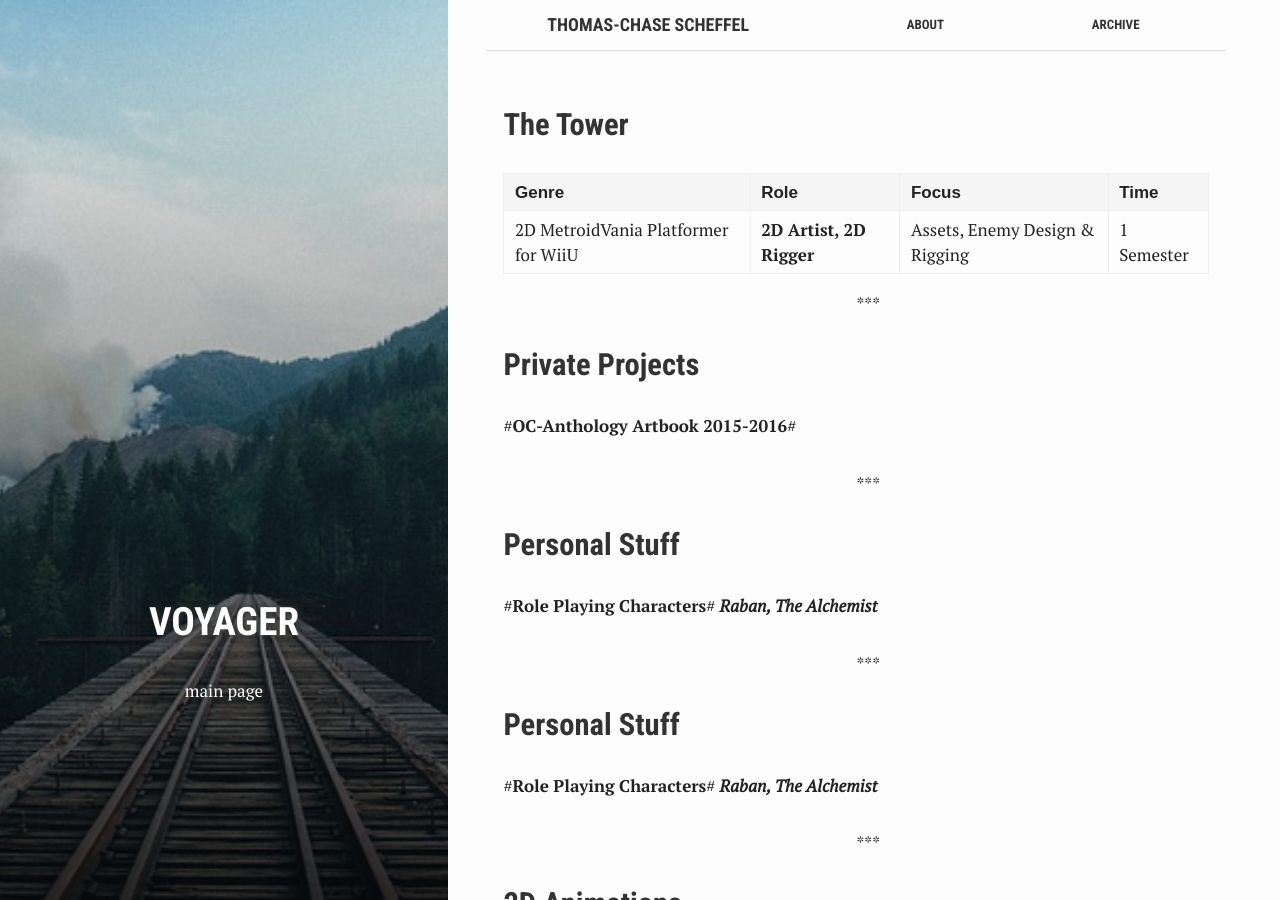
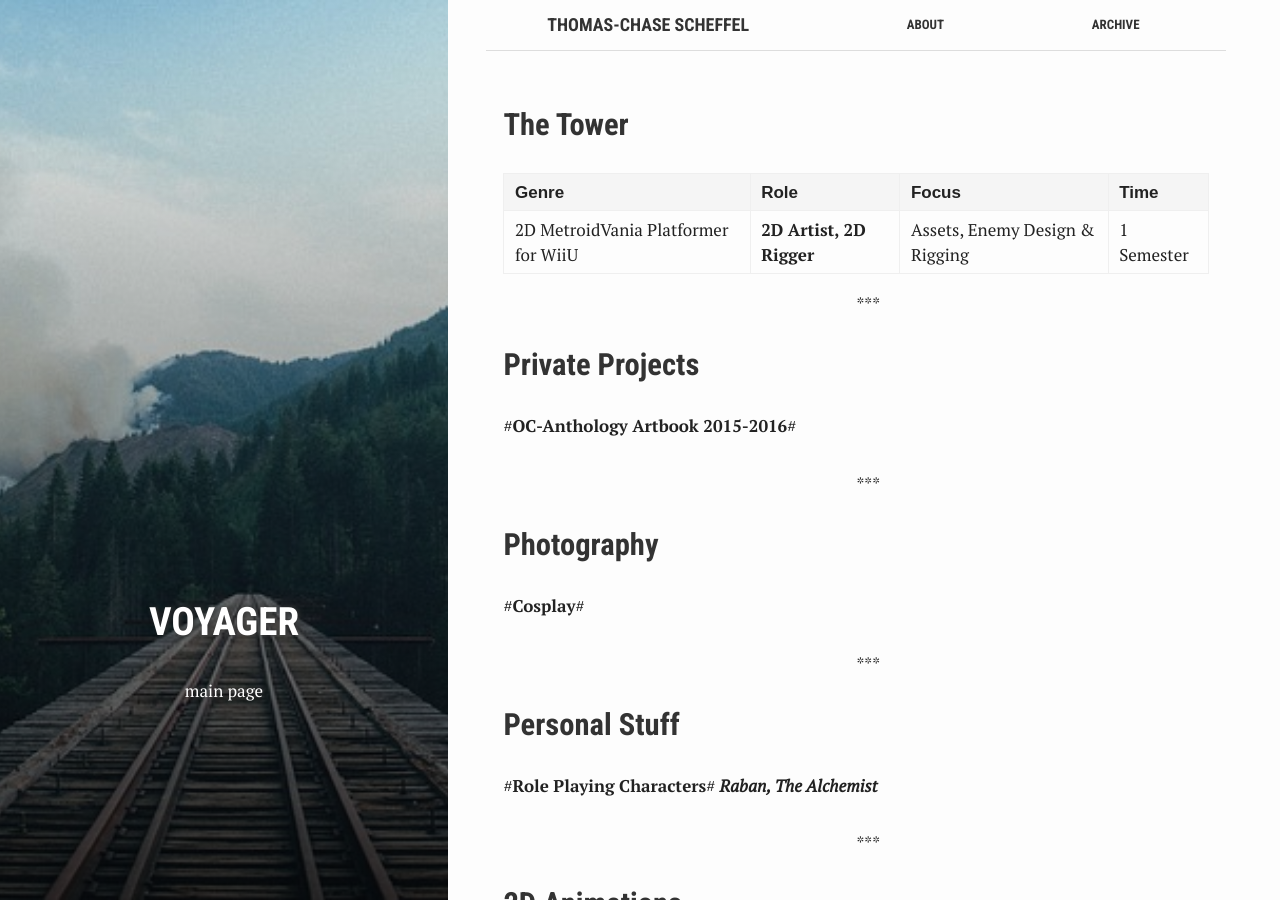
Before and after one commit to ChaseTheHunter/chasethehunter.github.io, a Jekyll site: the page built from index.html, in a window 1280 px wide and 900 px high. Built offline with Jekyll 4.4.1, drawn with Linux system fonts in a browser that asks for light colours; some of the changed lines change nothing that is shown.

Commit message:
Update 2017-02-23-photography.markdown

```diff
--- a/_posts/2017-02-23-photography.markdown
+++ b/_posts/2017-02-23-photography.markdown
@@ -1,61 +1,40 @@
 ---
 layout: post
-title:  "Personal Stuff"
-crawlertitle: "Personal Stuff"
-summary: "Wanna know what I do in my free time? Then go ahead and have a look at several illustrations, sketches, designs and so on!"
+title:  "Photography"
+crawlertitle: "Photography"
+summary: "Wanna know what else I do in my free time? Heck yeah, that's right, Photography! Besides trying to get the best spots at conventions, I also love to travel around and search for nice locations. I mostly shoot cosplayers, but sometimes also some casuals."
 date:   2017-02-23 +0700
-categories: personal_stuff
-tags: 'Personal-Stuff'
+categories: photography
+tags: 'photography'
 author: Chase
-bg: 'aside/priv.jpg'
+bg: 'aside/pho.jpg'
 ---
 
-#**Role Playing Characters**#
-_**Raban, The Alchemist**_
+#**Cosplay**#
 
-![Concept 01]({{ site.images }}/personal/charaDes2.jpg)
-*Picture: Rabans Character Design*
+_**Location**_
 
-![Concept 02]({{ site.images }}/personal/p_illustration3.jpg)
-*Picture: The Curse*
+![Concept 01]({{ site.images }}/photography/ph_7.jpg)
+*Picture: Rem, Re:Zero -2017 Model:([Haruhi-Can Ger Cosplay](https://www.facebook.com/haruhican/))*
 
-{% include youtubePlayer.html id='gLDoFA30Jp8' %}
-*Video: The Curse, timelapse -2016*
+![Concept 02]({{ site.images }}/photography/ph_3.jpg)
+*Picture: Emilia, Re:Zero -2016 Model:([Haruhi-Can Ger Cosplay](https://www.facebook.com/haruhican/))*
 
-![Concept 03]({{ site.images }}/personal/charaDes2_1.jpg)
-*Pictures: Raban interacting*
+![Concept 03]({{ site.images }}/photography/ph_4.jpg)
+*Pictures: Ekko, LoL -2016 Model:([Bananenbier](https://www.facebook.com/Bananenbier/?fref=ts))*
 
-//Chara Description (still need to think about how to present that)
+![Concept 04]({{ site.images }}/photography/ph_5.jpg)
+*Picture: Sinon, Sword Art Online -2015 Model:([Haruhi-Can Ger Cosplay](https://www.facebook.com/haruhican/))*
 
+_**Convention**_
 
-#**Other Character Designs**##
+![Concept 05]({{ site.images }}/photography/ph_1.jpg)
+*Picture: TRC:CLAMP at Connichi -2016 Models:([Asu Cosplay](https://www.facebook.com/Asus-Cosplays) & [Coca Cosplay](https://www.facebook.com/cocacosplay))*
 
-![Concept 04]({{ site.images }}/personal/charaDes1.jpg)
-*Picture: Every J-RPG ever*
-![Concept 05]({{ site.images }}/personal/charaDes3.jpg)
-*Picture: now-time-fantasy medic character*
+![Concept 06]({{ site.images }}/photography/ph_2.jpg)
+*Picture: The Hobbit at LBM -2016 Model:([Sysiphos Cosplay](https://www.facebook.com/SisyphosCosplay/?fref=ts))*
 
-#**Illustrations**#
+#**Casual**#
 
-![Concept 06]({{ site.images }}/personal/p_illustration5.jpg)
-*Picture: Duckies Kingdom -01/2017 [based on](http://gag.fm/gag/20235/duckies-kingdom.html)*
-
-![Concept 07]({{ site.images }}/personal/p_illustration2.jpg)
-*Picture: First Night as a Party -09/2016*
-
-![Concept 08]({{ site.images }}/personal/p_illustration1.jpg)
-*Picture: Pluviophile -08/2015*
-
-#**Studies**#
-
-![Concept 09]({{ site.images }}/personal/p_stud1_1.png)
-*Picture: Dragon Age AU, fellow students and me as Dragon Age Characters -10/2016 *
-
-![Concept 10]({{ site.images }}/personal/p_stud2.jpg)
-*Picture: Everything needs a Beach episode (Overwatch) -08/2016*
-
-![Concept 11]({{ site.images }}/personal/p_stud3.jpg)
-*Picture: Got an arrow in my back -11/2016*
-
-![Concept 12]({{ site.images }}/personal/p_stud4.jpg)
-*Picture: Portrait Test -11/2016*
+![Concept 07]({{ site.images }}/photography/ph_7.jpg)
+*Picture: Vampire -2016 Model:Tan Sander Lieske*
```
